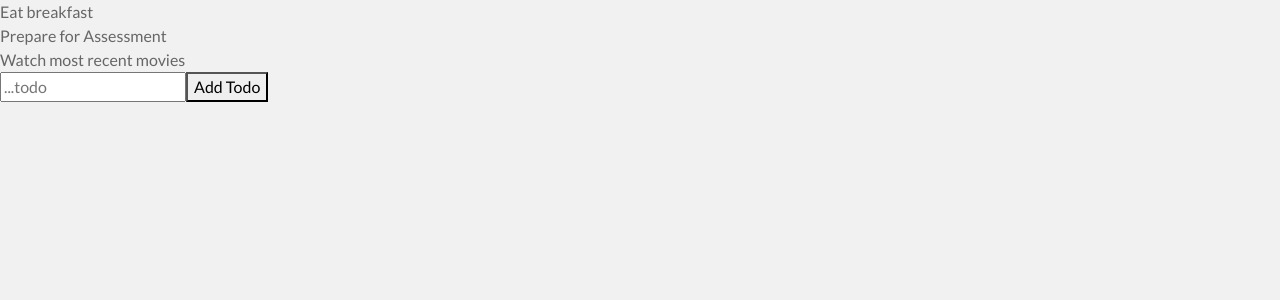
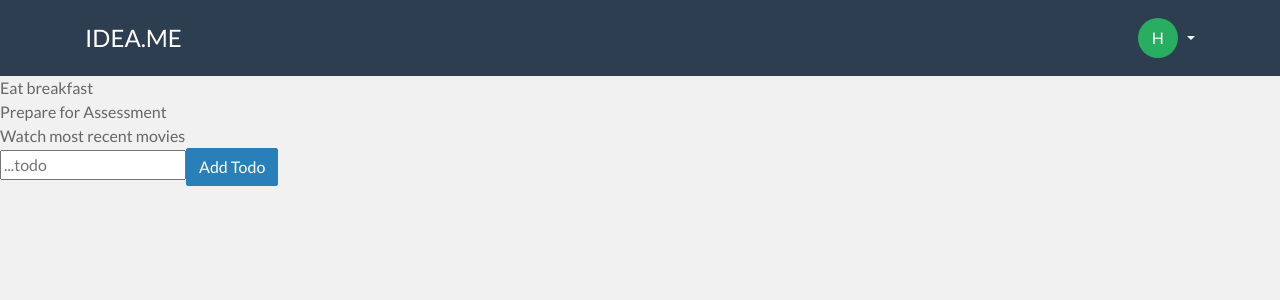
Before and after one commit to andela-hpopoola/idea-box, a React (Create React App) app: page / in a window 1280 px wide. Shown: the top 300 px of the page. Built offline with nearby package versions, Linux system fonts and the light colour scheme.

Commit message:
Create Navigation (#4)
* Create a working todos

* Update styles for application

* Add purify css to remove unused css

* Create Navbar

```diff
--- a/package.json
+++ b/package.json
@@ -4,6 +4,10 @@
   "private": true,
   "dependencies": {
     "bootstrap": "^4.1.3",
+    "jquery": "^3.3.1",
+    "node-sass-chokidar": "^1.3.3",
+    "npm-run-all": "^4.1.3",
+    "popper.js": "^1.14.4",
     "node-sass-chokidar": "^1.3.3",
     "npm-run-all": "^4.1.3",
     "purify-css": "^1.2.5",
--- a/src/components/App.jsx
+++ b/src/components/App.jsx
@@ -1,9 +1,13 @@
 import React, { Component } from "react";
 import todos from "./../db/todos";
+import $ from "jquery";
+import Popper from "popper.js";
+import "bootstrap/dist/js/bootstrap.bundle.min";
 import TodoList from "./todo/TodoList";
 import TodoForm from "./todo/TodoForm";
 import Alert from "./common/Alert";
 import Button from "./common/Button";
+import Nav from "./common/Nav";
 import "./App.css";
 
 class App extends Component {
@@ -62,6 +66,7 @@ class App extends Component {
   render() {
     return (
       <div>
+        <Nav />
         <Alert message={this.state.error} />
         <TodoList
           toggleCompletedTodo={this.toggleCompletedTodo}
--- a/src/components/App.scss
+++ b/src/components/App.scss
@@ -1,2 +1,19 @@
 @import "../config/scss/variables.scss";
 @import "../../node_modules/bootstrap/scss/bootstrap.scss";
+
+.navbar {
+  .navbar-brand {
+    font-family: $font-family-sans-serif;
+    font-size: 24px;
+  }
+  .dropdown-toggle {
+    color: white; // change switcher color to white
+  }
+  .user-profile {
+    width: 40px;
+    height: 40px;
+    margin-right: 5px;
+    background: $green;
+    color: $white;
+  }
+}
--- a/src/components/common/Button.jsx
+++ b/src/components/common/Button.jsx
@@ -1,7 +1,12 @@
 import React from "react";
 import PropTypes from "prop-types";
 
-const Button = props => <button onClick={props.onClick}> {props.name} </button>;
+const Button = props => (
+  <button className="btn btn-primary" onClick={props.onClick}>
+    {" "}
+    {props.name}{" "}
+  </button>
+);
 
 Button.propTypes = {
   name: PropTypes.string.isRequired,
--- /dev/null
+++ b/src/components/common/Nav.jsx
@@ -0,0 +1,40 @@
+import React from "react";
+
+const Nav = () => {
+  return (
+    <nav className="navbar navbar-dark bg-dark">
+      <div className="container">
+        <span className="navbar-brand mb-0 h1">IDEA.ME</span>
+        <div className="float-right">
+          <div className="dropdown">
+            <div
+              className="dropdown-toggle"
+              id="dropdownMenuLink"
+              data-toggle="dropdown"
+              aria-haspopup="true"
+              aria-expanded="false"
+            >
+              <div className="d-inline-flex justify-content-center align-items-center rounded-circle user-profile">
+                H
+              </div>
+            </div>
+
+            <div className="dropdown-menu" aria-labelledby="dropdownMenuLink">
+              <a className="dropdown-item" href="#">
+                Action
+              </a>
+              <a className="dropdown-item" href="#">
+                Another action
+              </a>
+              <a className="dropdown-item" href="#">
+                Something else here
+              </a>
+            </div>
+          </div>
+        </div>
+      </div>
+    </nav>
+  );
+};
+
+export default Nav;
--- a/src/components/todo/TodoForm.jsx
+++ b/src/components/todo/TodoForm.jsx
@@ -27,7 +27,9 @@ class TodoForm extends Component {
           value={this.state.todo}
           placeholder="...todo"
         />
-        <button onClick={this.handleSubmit}>Add Todo</button>
+        <button className="btn btn-primary" onClick={this.handleSubmit}>
+          Add Todo
+        </button>
       </form>
     );
   }
--- a/src/config/scss/_variables.scss
+++ b/src/config/scss/_variables.scss
@@ -19,10 +19,10 @@ $gray-800: #343a40;
 $gray-900: #212529;
 $black: #000;
 
-// $blue: #2c3e50;
 $red: #c0392b;
 $green: #27ae60;
 $blue: #2980b9;
+$dark: #2c3e50;
 
 $body-bg: $gray-200;
 $body-color: $gray-600;
@@ -37,3 +37,7 @@ $font-family-sans-serif: "Lato", sans-serif, -apple-system, BlinkMacSystemFont,
   "Segoe UI Emoji", "Segoe UI Symbol", "Noto Color Emoji";
 $headings-font-family: "Fjalla One", sans-serif;
 $headings-font-weight: 400;
+
+// Navbar
+
+$navbar-padding-y: 15px;
```
Also changed, not shown: 1 other file (tests, documents, lock files or other folders).
